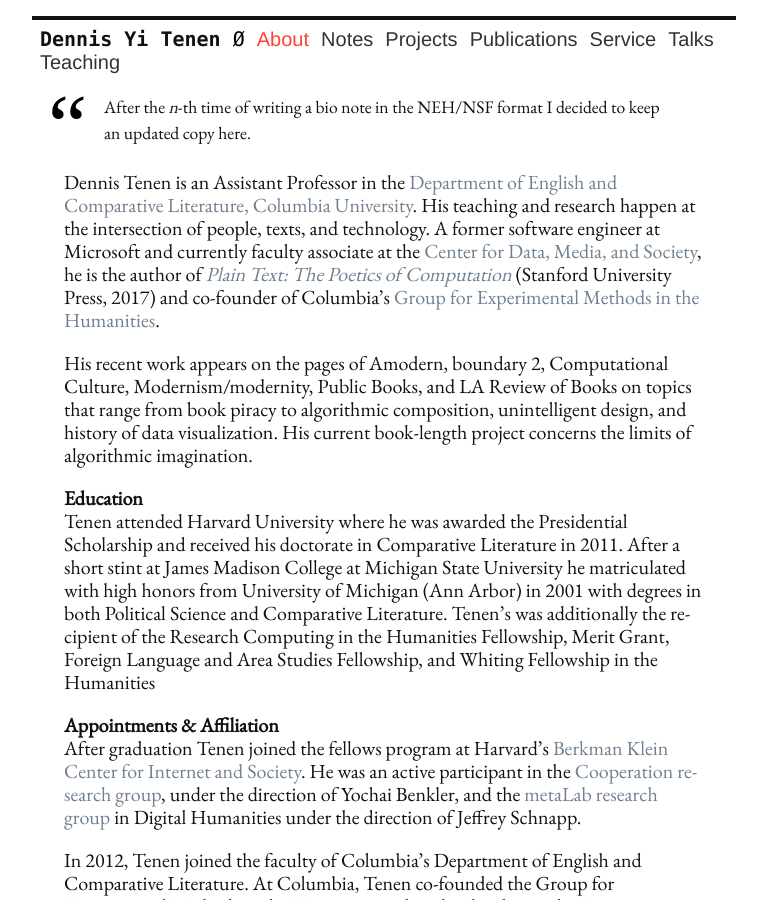
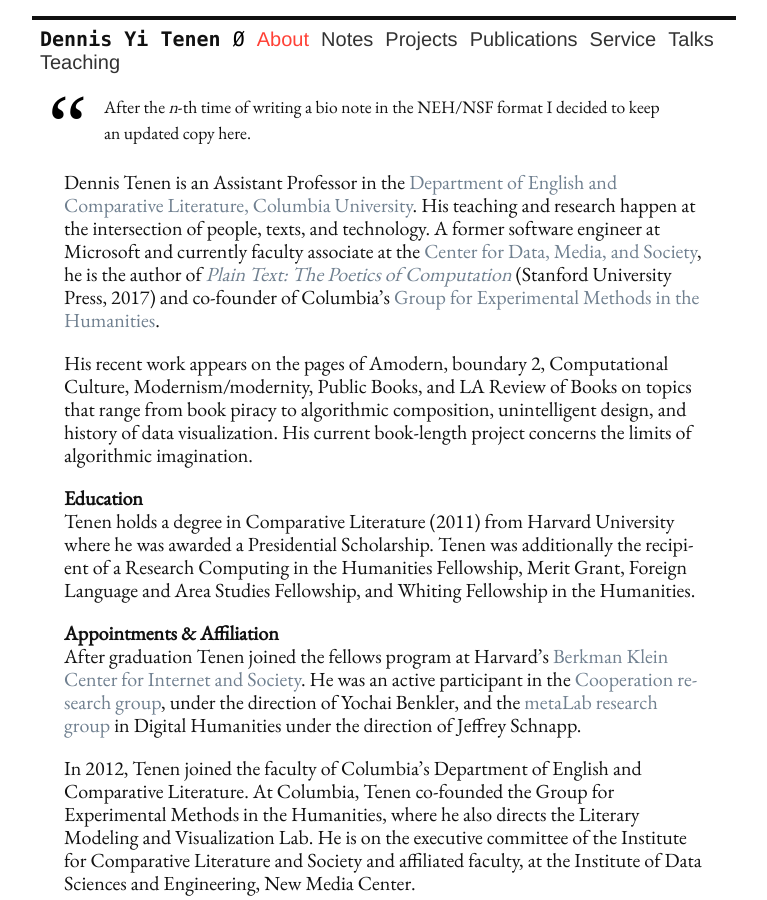
Before and after one commit to denten/denten.github.io, a Jekyll site: the page built from _pages/about.md, in a window 1280 px wide and 900 px high. Shown: the whole window, without its empty margins (256-1023 px from the left). Built offline with Jekyll 4.4.1, drawn with Linux system fonts in a browser that asks for light colours; nearby versions of some CDN libraries; library files that are not in the unit come from our copies.

Commit message:
small tweaks to bio

```diff
--- a/_pages/about.md
+++ b/_pages/about.md
@@ -28,14 +28,11 @@
 
 ### Education
 
-Tenen attended **Harvard University** where he was awarded the Presidential
-Scholarship and received his doctorate in Comparative Literature in 2011.
-After a short stint at James Madison College at Michigan State University he
-matriculated with high honors from University of Michigan (Ann Arbor) in 2001
-with degrees in both Political Science and Comparative Literature. Tenen's was
-additionally the recipient of the Research Computing in the Humanities
+Tenen holds a degree in Comparative Literature (2011) from **Harvard
+University** where he was awarded a Presidential Scholarship. Tenen was
+additionally the recipient of a Research Computing in the Humanities
 Fellowship, Merit Grant, Foreign Language and Area Studies Fellowship, and
-Whiting Fellowship in the Humanities
+Whiting Fellowship in the Humanities.
 
 ### Appointments & Affiliation
 
```
